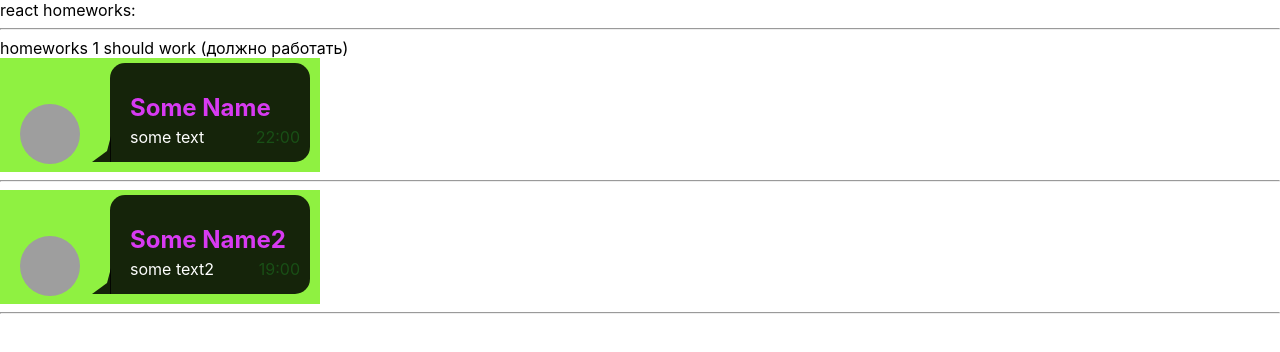
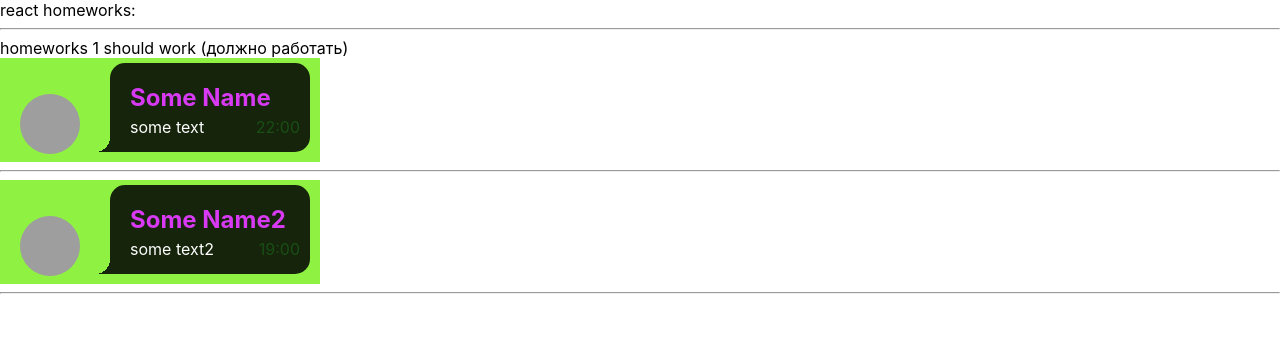
Before and after one commit to Jgatzwow/simple-react-hw-my-take, a React (Create React App) app: page / in a window 1280 px wide. Shown: the top 352 px of the page. Built offline with nearby package versions, Linux system fonts and the light colour scheme; grey boxes are pictures that could not be loaded.

Commit message:
fixed chat bubble styles

```diff
--- a/package.json
+++ b/package.json
@@ -2,6 +2,7 @@
   "name": "simple-react-hw-my-take",
   "version": "0.1.0",
   "private": true,
+  "homepage": "https://jgatzwow.github.io/hw-by-ignat-pages",
   "dependencies": {
     "@testing-library/jest-dom": "^5.14.1",
     "@testing-library/react": "^13.0.0",
@@ -10,6 +11,7 @@
     "@types/node": "^16.7.13",
     "@types/react": "^18.0.0",
     "@types/react-dom": "^18.0.0",
+    "gh-pages": "^4.0.0",
     "react": "^18.2.0",
     "react-dom": "^18.2.0",
     "react-scripts": "5.0.1",
@@ -20,7 +22,9 @@
     "start": "react-scripts start",
     "build": "react-scripts build",
     "test": "react-scripts test",
-    "eject": "react-scripts eject"
+    "eject": "react-scripts eject",
+    "predeploy": "npm run build",
+    "deploy": "gh-pages -d build"
   },
   "eslintConfig": {
     "extends": [
--- a/src/p2-homeworks/h1/Message.module.css
+++ b/src/p2-homeworks/h1/Message.module.css
@@ -30,7 +30,7 @@
     border-radius: 15px 15px 15px 0;
     background: rgba(0,0,0, .85);
     color: #fff;
-    padding: 10px 0 0 10px;
+    padding: 0 0 0 10px;
     margin: 5px 10px 10px 10px;
     position: relative;
     display: flex;
@@ -38,20 +38,14 @@
 }
 
 .info__block:before {
-    content: "";
-    width: 0;
-    height: 0;
     position: absolute;
-    border-left: 4px solid rgba(0,0,0, .85);
-    border-right: 15px solid transparent;
-    border-top: 11px solid rgba(0,0,0, .85);
-    border-bottom: 15px solid transparent;
-    transform: rotate(180deg);
-    border-bottom-right-radius: 4px;
+    content: '';
+    left: -15px;
     bottom: 0px;
-    left: -18px;
+    width: 15px;
+    height: 15px;
+    background: radial-gradient(circle at 0 0, rgba(0,0,0,0) 15px, rgba(0, 0, 0, 0.85) 0);
 }
-
 .name {
     color: rgba(226, 60, 255, 0.95);
     margin-bottom: 5px;
```
Also changed, not shown: 1 other file (tests, documents, lock files or other folders).
